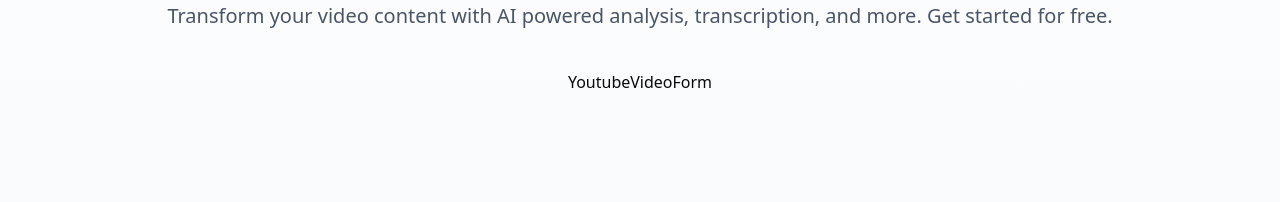
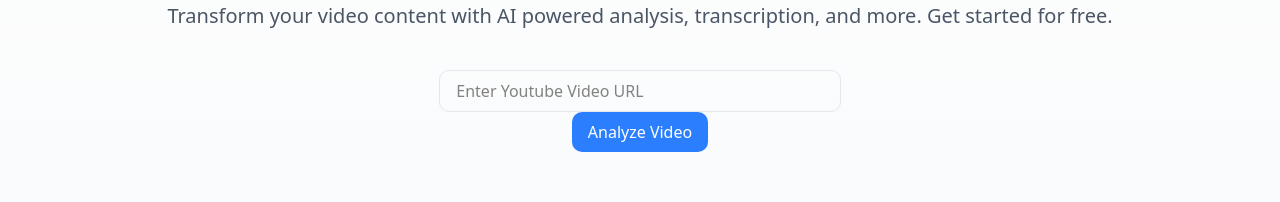
Before and after one commit to marksikaundi/up.Chat, a Next.js app: page / in a window 1280 px wide. Shown: the part 371-573 px from the top of the page. Built offline with nearby package versions, Linux system fonts and the light colour scheme; no server answers.

Commit message:
🎥 Add form and input elements to YoutubeVideoForm component for video URL analysis

```diff
--- a/components/YoutubeVideoForm.tsx
+++ b/components/YoutubeVideoForm.tsx
@@ -1,9 +1,17 @@
 import React from 'react'
+import Form from "next/form"
 
 function YoutubeVideoForm() {
   return (
     <div>
-      YoutubeVideoForm
+      <Form
+      action={() => {}}
+      />
+
+      <input type="text" placeholder="Enter Youtube Video URL" className="w-full px-4 py-2 border border-gray-200 rounded-lg focus:outline-none focus:border-blue-500 transition-all duration-300 " />
+      <button className="bg-blue-500 text-white px-4 py-2 rounded-lg hover:bg-blue-600 transition-all duration-300 ">
+        Analyze Video
+        </button>
     </div>
   )
 }
```
